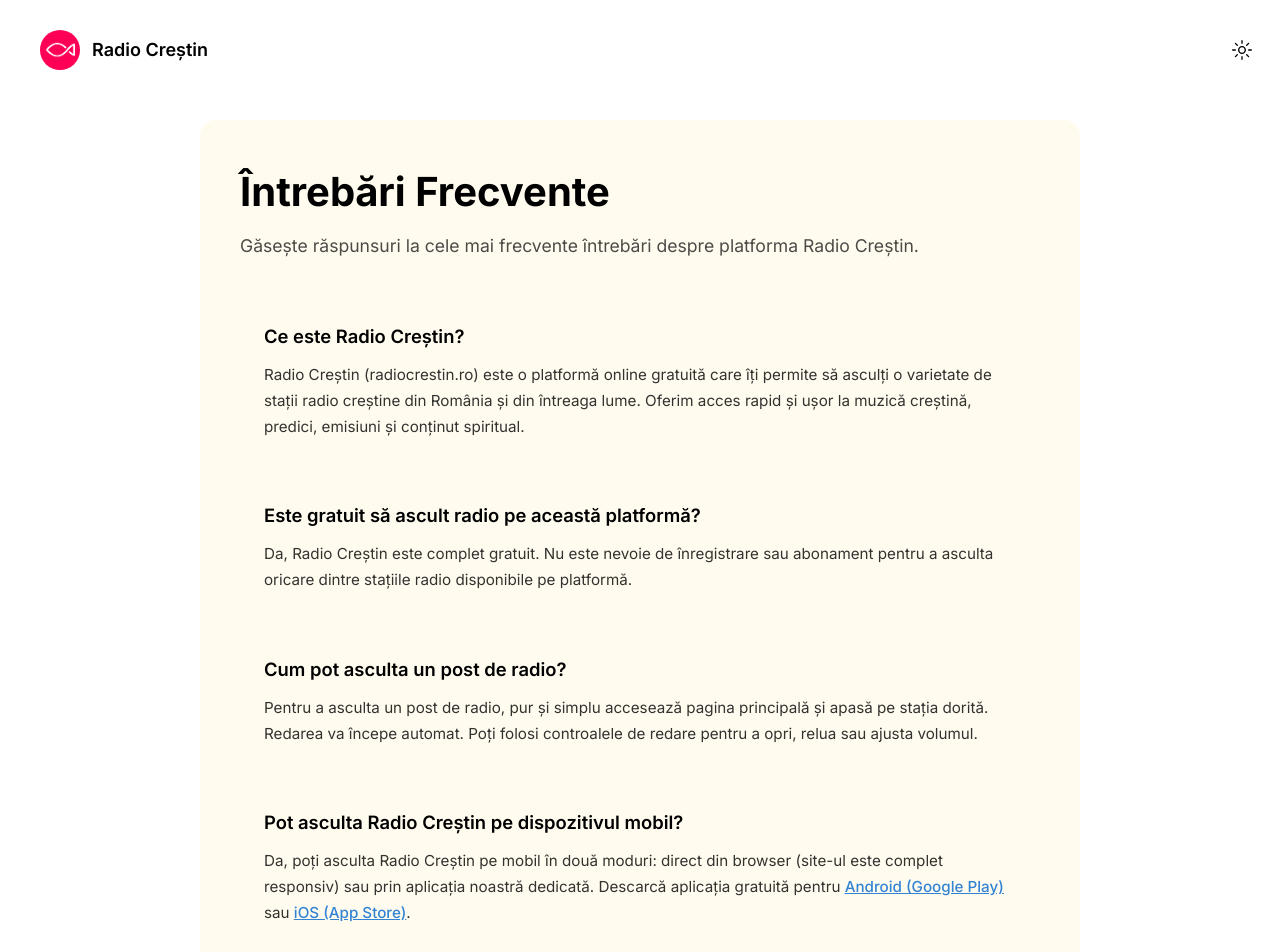
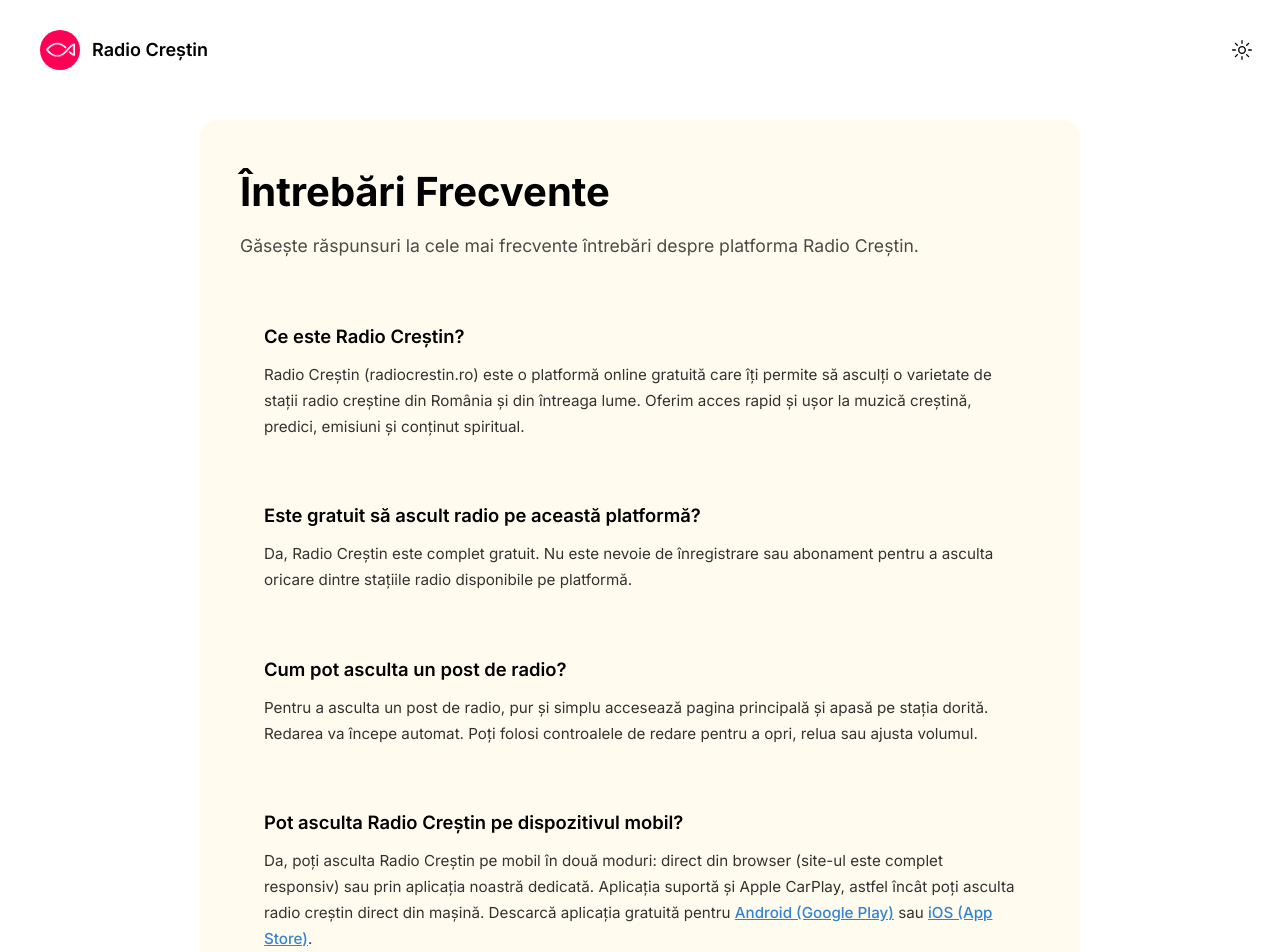
Before and after one commit to radio-crestin/radiocrestin.ro, a Next.js app in the folder web/: page /intrebari-frecvente in a window 1280 px wide. Shown: the top 952 px of the page. Built offline with nearby package versions, Linux system fonts and the light colour scheme; no server answers.

Commit message:
fix: add CarPlay support

```diff
--- a/web/src/pages/intrebari-frecvente/index.tsx
+++ b/web/src/pages/intrebari-frecvente/index.tsx
@@ -41,7 +41,8 @@ const faqData: FaqItem[] = [
       <>
         Da, poți asculta Radio Creștin pe mobil în două moduri: direct din
         browser (site-ul este complet responsiv) sau prin aplicația noastră
-        dedicată. Descarcă aplicația gratuită pentru{" "}
+        dedicată. Aplicația suportă și Apple CarPlay, astfel încât poți asculta
+        radio creștin direct din mașină. Descarcă aplicația gratuită pentru{" "}
         <a
           href="https://play.google.com/store/apps/details?id=com.radiocrestin.radio_crestin"
           target="_blank"
@@ -61,7 +62,7 @@ const faqData: FaqItem[] = [
       </>
     ),
     answerText:
-      "Da, poți asculta Radio Creștin pe mobil în două moduri: direct din browser (site-ul este complet responsiv) sau prin aplicația noastră dedicată. Descarcă aplicația gratuită pentru Android (Google Play) sau iOS (App Store).",
+      "Da, poți asculta Radio Creștin pe mobil în două moduri: direct din browser (site-ul este complet responsiv) sau prin aplicația noastră dedicată. Aplicația suportă și Apple CarPlay, astfel încât poți asculta radio creștin direct din mașină. Descarcă aplicația gratuită pentru Android (Google Play) sau iOS (App Store).",
   },
   {
     question: "Cum pot adăuga o stație radio nouă pe platformă?",
```
Also changed, not shown: web/public/llms.txt.
